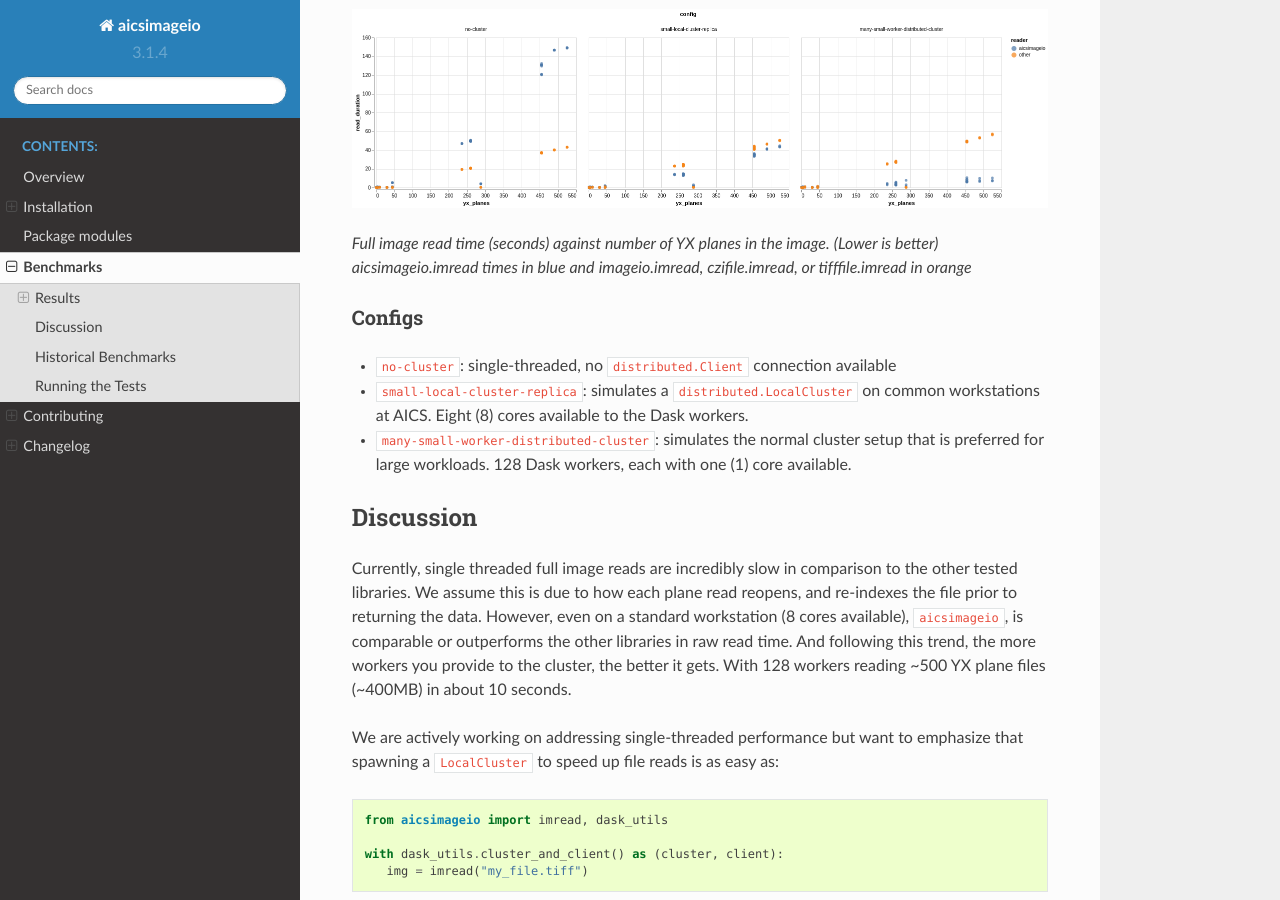
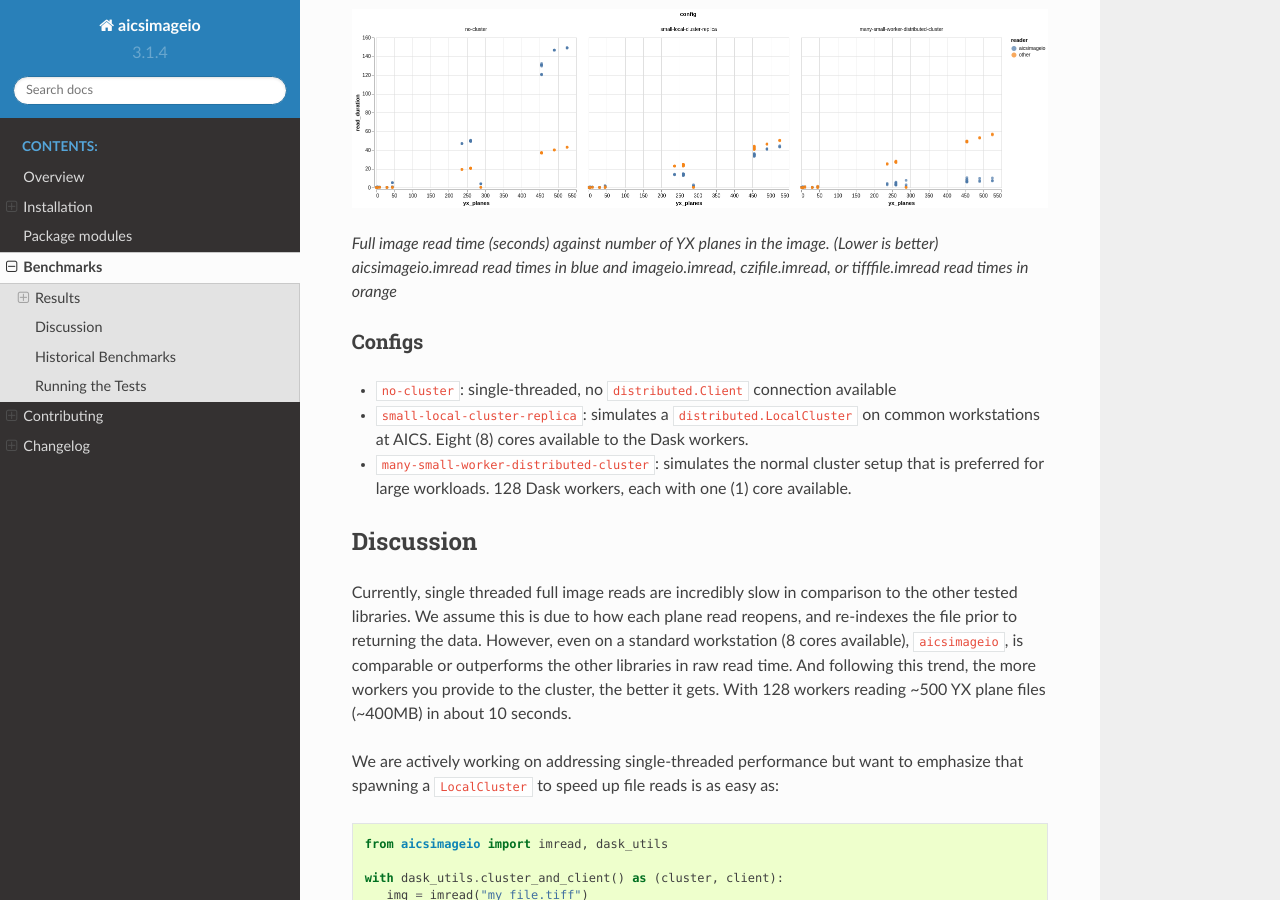
Before and after one commit to AllenCellModeling/aicsimageio, a Sphinx documentation site: the page built from docs/benchmarks.md, in a window 1280 px wide and 900 px high, scrolled down 518 px. Built offline with Sphinx 7.4.7 and the Read the Docs theme 2.0.0, drawn with Linux system fonts in a browser that asks for light colours; pages that are not in the unit, such as notebooks, are missing from menus.

Commit message:
Fix typos in image description

```diff
--- a/docs/benchmarks.md
+++ b/docs/benchmarks.md
@@ -14,8 +14,8 @@ than the other common microscopy image reading libraries:
 ![aicsimageio read times](_static/benchmarks/3.1.4-primary.png)
 _Full image read time (seconds) against number of YX planes in the image._
 _(Lower is better)_
-_aicsimageio.imread times in blue and_
-_imageio.imread, czifile.imread, or tifffile.imread in orange_
+_aicsimageio.imread read times in blue and_
+_imageio.imread, czifile.imread, or tifffile.imread read times in orange_
 
 ### Configs
 * `no-cluster`: single-threaded, no `distributed.Client` connection available
```
